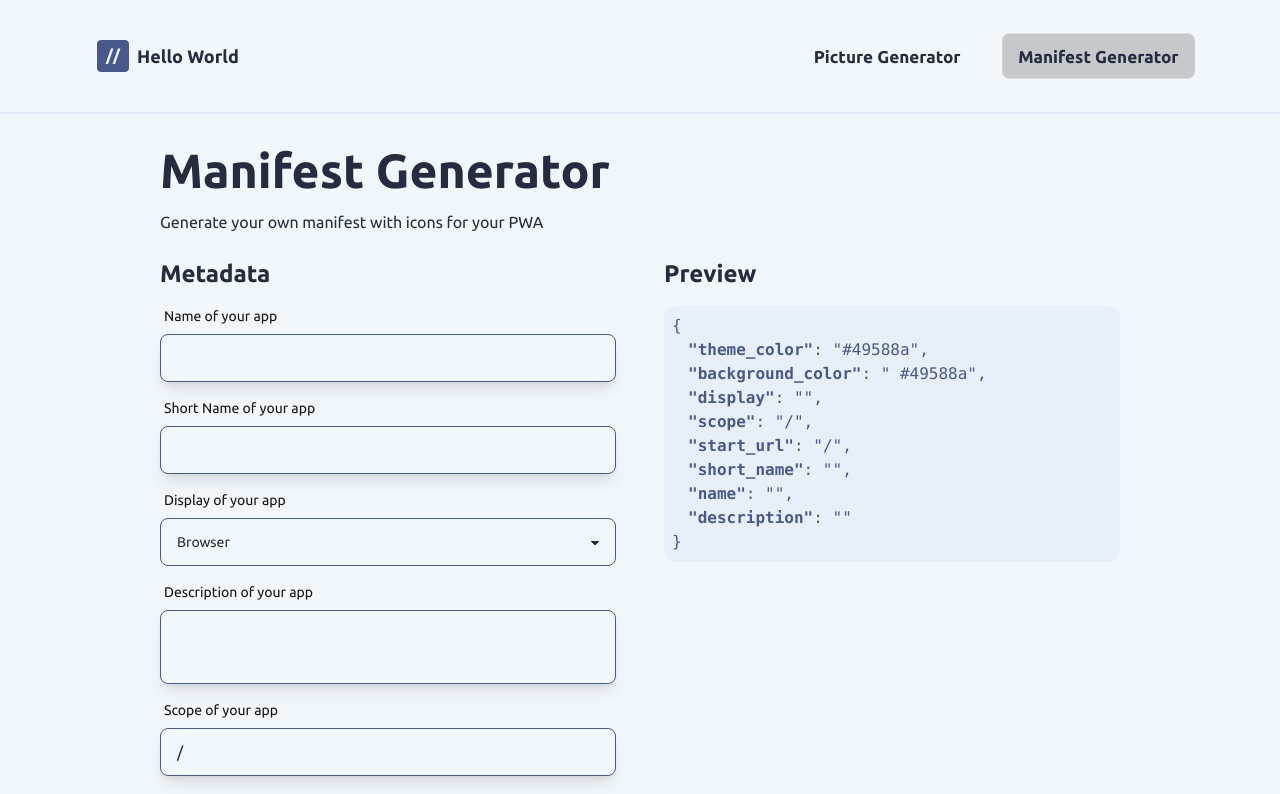
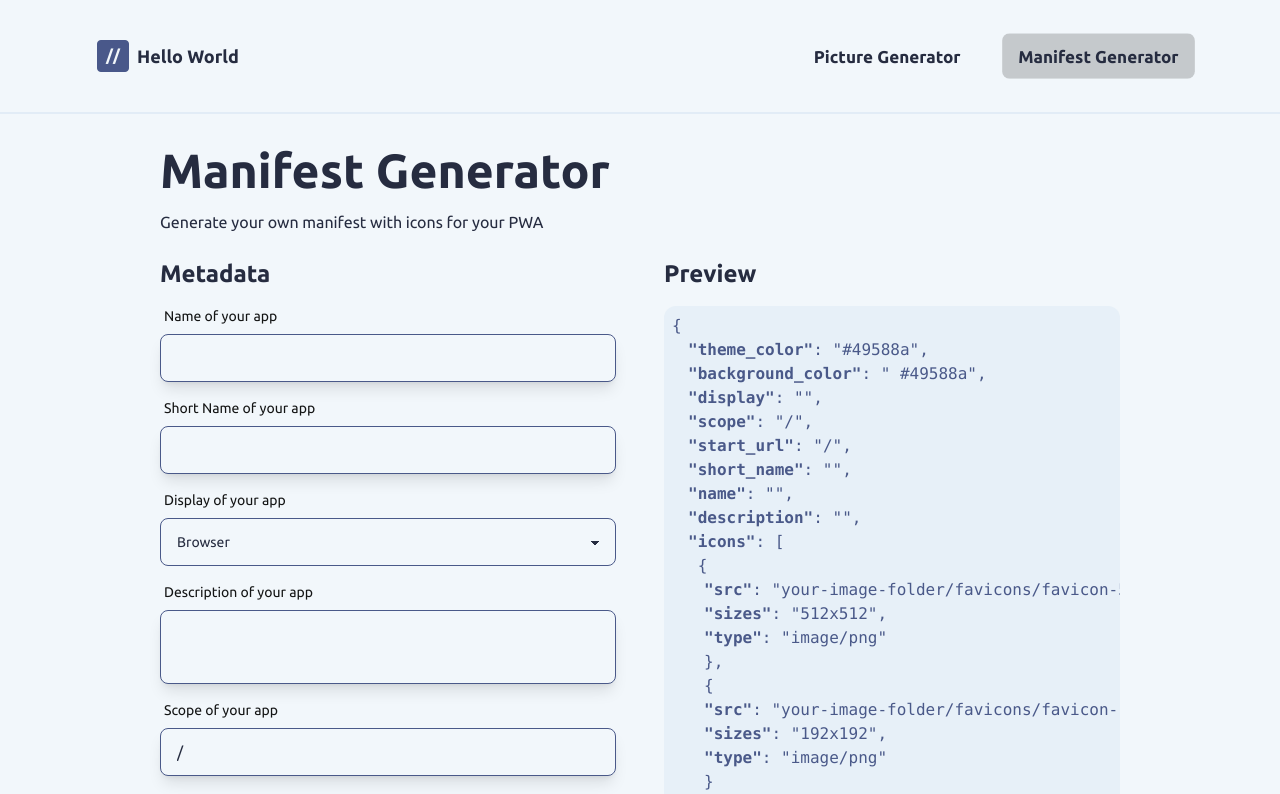
Before and after one commit to AkekoChan/hello-world, a Next.js app: page /manifest in a window 1280 px wide. Shown: the top 794 px of the page. Built offline with nearby package versions, Linux system fonts and the light colour scheme.

Commit message:
refactor(manifest): update HTML output

```diff
--- a/app/components/manifest/ManifestPreview.tsx
+++ b/app/components/manifest/ManifestPreview.tsx
@@ -56,9 +56,31 @@ const ManifestPreview = () => {
         <pre className="ps-4">
           <code className="text-waikawa-gray-800">
             <span className="font-bold">&quot;description&quot;</span>: &quot;
-            {data?.description}&quot;
+            {data?.description}&quot;,
           </code>
         </pre>
+        <p className="ps-4">
+          <code className="text-waikawa-gray-800">
+            <span className="font-bold">&quot;icons&quot;</span>: &#91; <br />{" "}
+            &#123; <br />
+            <span className="font-bold ps-4">&quot;src&quot;</span>:
+            &quot;your-image-folder/favicons/favicon-512.png&quot;, <br />
+            <span className="font-bold ps-4">&quot;sizes&quot;</span>:
+            &quot;512x512&quot;, <br />
+            <span className="font-bold ps-4">&quot;type&quot;</span>:
+            &quot;image/png&quot; <br />
+            <span className="ps-4">&#125;</span>, <br />
+            <span className="ps-4">&#123;</span> <br />
+            <span className="font-bold ps-4">&quot;src&quot;</span>:
+            &quot;your-image-folder/favicons/favicon-192.png&quot;, <br />
+            <span className="font-bold ps-4">&quot;sizes&quot;</span>:
+            &quot;192x192&quot;, <br />
+            <span className="font-bold ps-4">&quot;type&quot;</span>:
+            &quot;image/png&quot; <br />
+            <span className="ps-4">&#125;</span>
+            <br /> &#93;
+          </code>
+        </p>
         <pre>
           <code className="text-waikawa-gray-800">&#125;</code>
         </pre>
```
